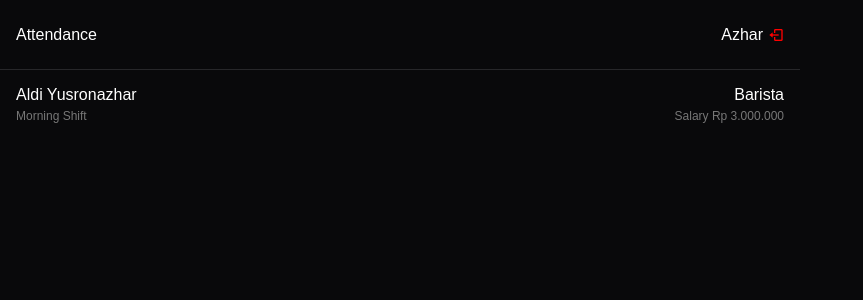
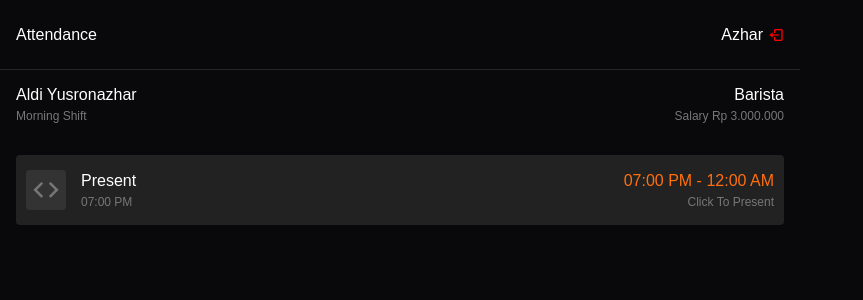
Before and after one commit to Nithze/AKA-Attendance, a React (Vite) app: page /dashboard in a window 1280 px wide. Shown: the top 300 px of the page, without its empty margins (0-863 px from the left). Built offline with nearby package versions, Linux system fonts and the light colour scheme.

Commit message:
card present/absence

```diff
--- a/src/Pages/Dashboard/Dashboard.jsx
+++ b/src/Pages/Dashboard/Dashboard.jsx
@@ -11,7 +11,7 @@ export const Dashboard = () => {
                     </div>
                     <div className="logout">
                         <p>Azhar</p>
-                        <i class='bx bx-log-out'></i>
+                        <i className='bx bx-log-out'></i>
                     </div>
                 </div>
                 {/* navbar end */}
@@ -27,6 +27,32 @@ export const Dashboard = () => {
                         <div className="salary">Salary Rp 3.000.000</div>
                     </div>
                 </div>
+                {/* end profile */}
+
+                <div className="action-container">
+                    <div className="present">
+                        <div className="left">
+                            <div className="icon">
+                                <i className='bx bx-expand-horizontal'></i>
+                            </div>
+                            <div className="title">
+                                <p className="header">Present</p>
+                                <p className="subheader">07:00 PM</p>
+                            </div>
+                        </div>
+                        <div className="right">
+                            <p className="header">07:00 PM - 12:00 AM</p>
+                            <p className="subheader">Click To Present</p>
+                        </div>
+                    </div>
+
+                    <div className="other-action">
+                        <div className="left">
+                        </div>
+                        <div className="right">
+                        </div>
+                    </div>
+                </div>
 
             </div>
         </>
--- a/src/Pages/Dashboard/Dashboard.scss
+++ b/src/Pages/Dashboard/Dashboard.scss
@@ -57,11 +57,81 @@
     }
   }
 
+}
+
+
+.action-container {
+  padding: 16px;
+  width: 100%;
+  display: flex;
+  box-sizing: border-box;
+
+  .present {
+    display: flex;
+    justify-content: space-between;
+    width: 100%;
+    height: 50px;
+    background-color: #222;
+    padding: 10px;
+    border-radius: 4px;
+
+    .left {
+      height: 100%;
+      gap: 15px;
+      display: flex;
+      align-items: center;
+
+      .icon {
+        font-size: 30px;
+        color: #777;
+        background-color: #333;
+        padding: 5px;
+        border-radius: 4px;
+        display: flex;
+        align-self: center;
+      }
+
+      .title {
+        gap: 5px;
+        display: flex;
+        flex-direction: column;
+      }
+
+      .title p {
+        margin: 0;
+      }
+
+      .subheader {
+        font-size: 12px;
+        color: #777;
+      }
+    }
+
+    // end left
+    .right {
+      gap: 5px;
+      align-self: center;
+      display: flex;
+      text-align: right;
+      flex-direction: column;
+
+      p {
+        margin: 0;
+      }
+
+      .header {
+        color: #ff700f;
+      }
+      .subheader {
+        font-size: 12px;
+        color: #777;
+      }
+    }
+
+
+  }
+
+  // present end
+
 
 }
-
-// hr {
-//   margin: 0;
-//   padding: 0;
-//   color: #27272a;
-// }
```
